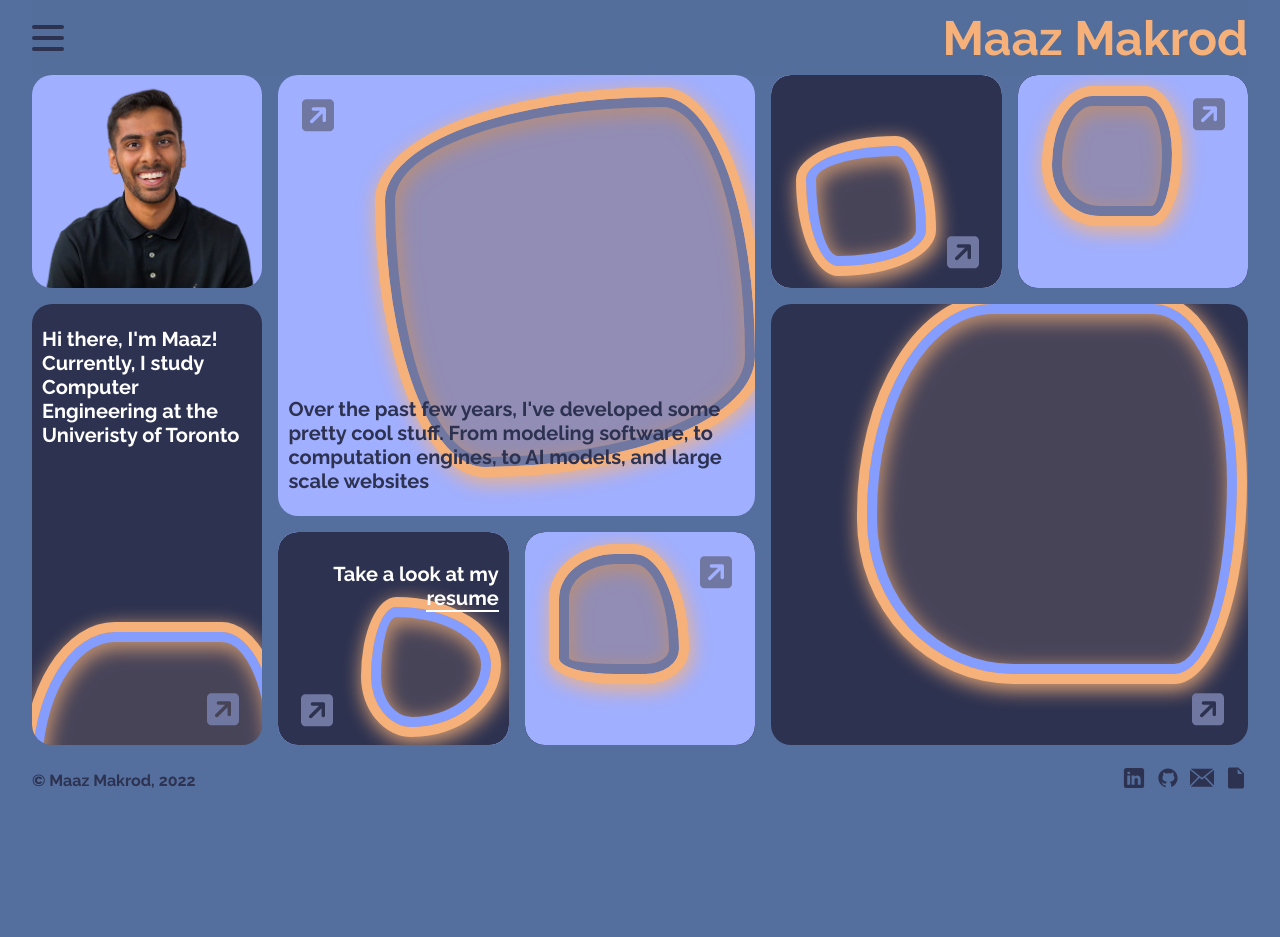
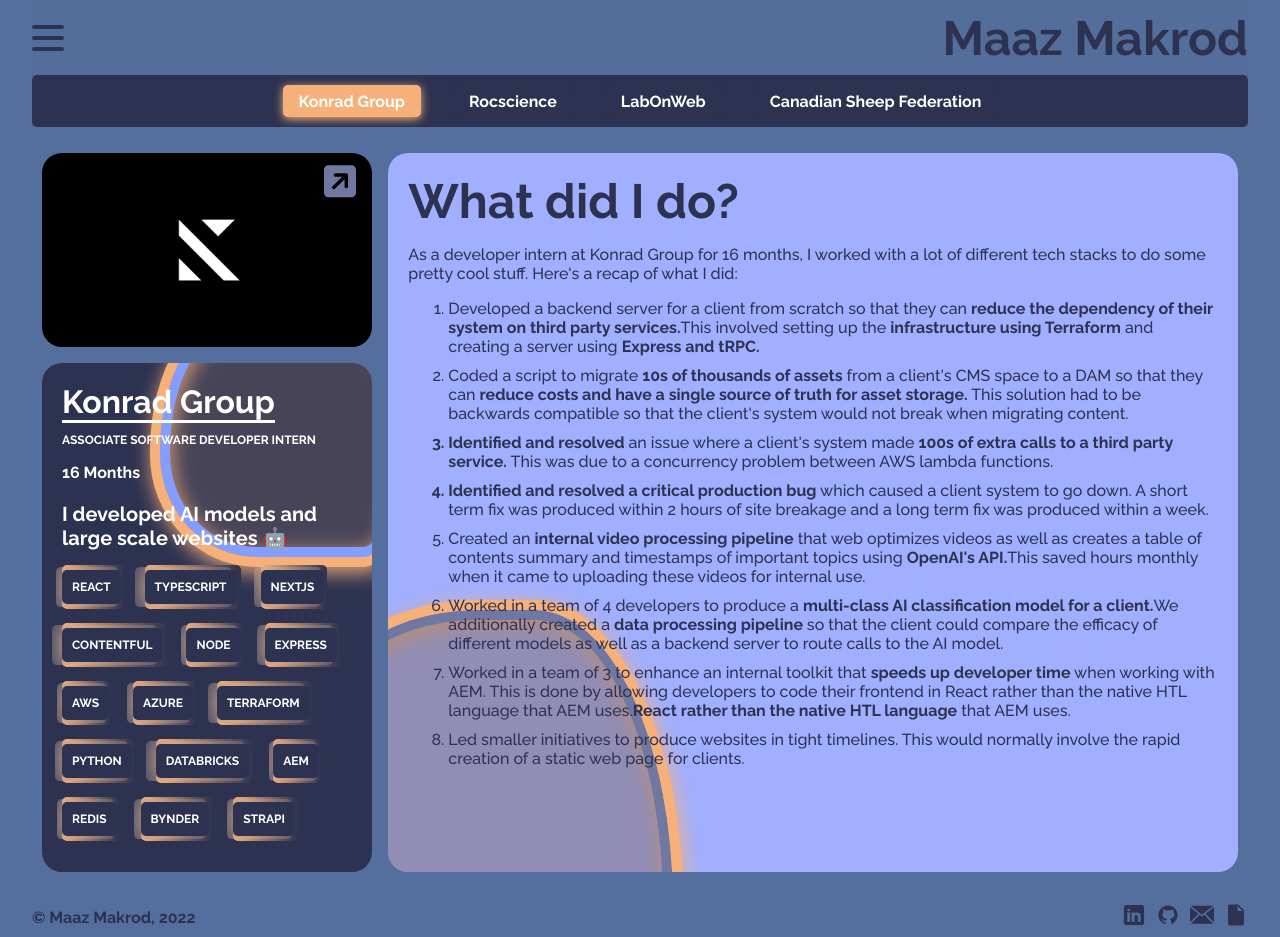
Before and after one commit to MaazMakrod/maazmakrod.github.io, a React (Vite) app: page /portfolio/experience in a window 1280 px wide. Before the commit this address led to /. Before the commit the page ends 800 px from the top, so only its background shows below. Built offline with nearby package versions, Linux system fonts and the light colour scheme.

Commit message:
Try base name for routing

```diff
--- a/package.json
+++ b/package.json
@@ -31,6 +31,7 @@
     "eslint-plugin-react-refresh": "^0.4.7",
     "prettier": "^3.3.3",
     "typescript": "^5.2.2",
-    "vite": "^5.3.4"
+    "vite": "^5.3.4",
+    "vite-plugin-gh-pages": "^0.4.1"
   }
 }
--- a/src/App.tsx
+++ b/src/App.tsx
@@ -5,6 +5,7 @@
 import Experience from "./routes/Experience";
 import About from "./routes/About";
 import Projects from "./routes/Projects";
+import { APP_BASE } from "./utils/constants";
 
 function App() {
   const router = createBrowserRouter([
@@ -31,7 +32,7 @@
         },
       ],
     },
-  ]);
+  ], { basename: APP_BASE });
 
   return <RouterProvider router={router} />;
 }
--- a/src/components/navigation/Navigation.tsx
+++ b/src/components/navigation/Navigation.tsx
@@ -4,6 +4,7 @@
 import { COLORS, NAVIGATION_HEIGHT } from "../../styles/theme";
 import { PathMatch } from "react-router-dom";
 import { BREAKPOINTS, mapCssToBreakpoints } from "../../styles/helpers";
+import { APP_BASE } from "../../utils/constants";
 type NavLink = {
   text: string;
   url: string;
@@ -44,7 +45,7 @@
           text="Maaz Makrod"
           types={["h1", "bold"]}
           tagName="a"
-          url="/"
+          url={APP_BASE}
           margin="0"
           color="inherit"
           disabled={Boolean(activeLink[links?.[0]?.text])}
--- a/src/routes/About.tsx
+++ b/src/routes/About.tsx
@@ -31,6 +31,7 @@
 import Typewriter from "typewriter-effect";
 import styled from "styled-components";
 import { TypesOptions } from "../components/text/Text";
+import { APP_BASE } from "../utils/constants";
 
 const StyledTypeWriterWrapper = styled.span<{
   types: TypesOptions[];
@@ -304,7 +305,7 @@
                             underlineSize: {
                               [BREAKPOINTS.DEFAULT]: "2px",
                             },
-                            url: "/experience",
+                            url: `${APP_BASE}/experience`,
                           },
                         },
                         {
@@ -456,7 +457,7 @@
                         underlineSize: {
                           [BREAKPOINTS.DEFAULT]: "2px",
                         },
-                        url: "/experience",
+                        url: `${APP_BASE}/experience`,
                       },
                     },
                   ],
--- a/src/routes/Home.tsx
+++ b/src/routes/Home.tsx
@@ -16,6 +16,7 @@
 import { CardWrapperProps } from "../components/card-wrapper/CardWrapper";
 import { IconProps } from "../components/icon/Icon";
 import { CardGridProps } from "../components/card-grid/CardGrid";
+import { APP_BASE } from "../utils/constants";
 
 function Home() {
   const homePageArgs = {
@@ -108,7 +109,7 @@
               icon: {
                 ...ICON_DEFAULT_PROPS["primary"],
                 SvgImage: Link,
-                url: "/about",
+                url: `${APP_BASE}/about`,
                 position: {
                   bottom: 5,
                   right: 10,
@@ -166,7 +167,7 @@
               icon: {
                 ...ICON_DEFAULT_PROPS["primary"],
                 SvgImage: Link,
-                url: "/experience",
+                url: `${APP_BASE}/experience`,
                 position: {
                   top: 5,
                   left: 5,
@@ -598,7 +599,7 @@
               icon: {
                 ...ICON_DEFAULT_PROPS["primary"],
                 SvgImage: Link,
-                url: "/projects",
+                url: `${APP_BASE}/projects`,
                 position: {
                   bottom: 5,
                   right: 5,
--- a/src/routes/Layout.tsx
+++ b/src/routes/Layout.tsx
@@ -3,23 +3,24 @@
 import { Navigation } from "../components/navigation";
 import { File, Github, Linkedin, Mail } from "../icons";
 import resume from "../assets/Maaz_Makrod_Resume.pdf";
+import { APP_BASE } from "../utils/constants";
 
 const NAVIGATION_LINKS = [
   {
     text: "Home",
-    url: "/",
+    url: APP_BASE,
   },
   {
     text: "Experience",
-    url: "/experience",
+    url: `${APP_BASE}/experience`,
   },
   {
     text: "Projects",
-    url: "/projects",
+    url: `${APP_BASE}/projects`,
   },
   {
     text: "About",
-    url: "/about",
+    url: `${APP_BASE}/about`,
   },
 ];
 
--- /dev/null
+++ b/src/utils/constants.ts
@@ -0,0 +1 @@
+export const APP_BASE = '/portfolio';
--- a/vite.config.ts
+++ b/vite.config.ts
@@ -1,10 +1,11 @@
 import { defineConfig } from "vite";
 import react from "@vitejs/plugin-react";
+import { ghPages } from 'vite-plugin-gh-pages';
 
 // https://vitejs.dev/config/
 export default defineConfig({
-  plugins: [react()],
-  base: "/",
+  plugins: [react(), ghPages()],
+  base: "/portfolio",
   build: {
     rollupOptions: {
       output: {
```
Also changed, not shown: 1 other file (tests, documents, lock files or other folders).
